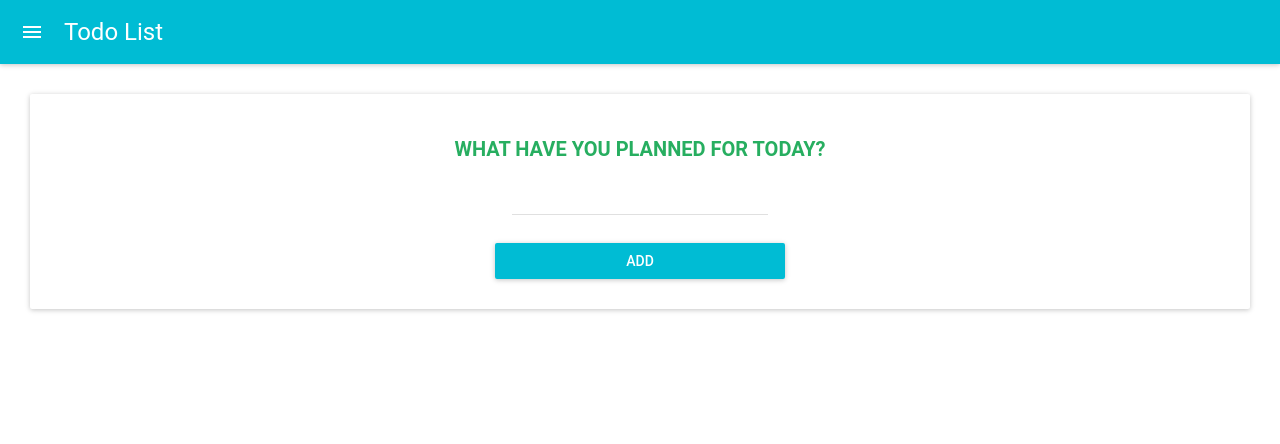
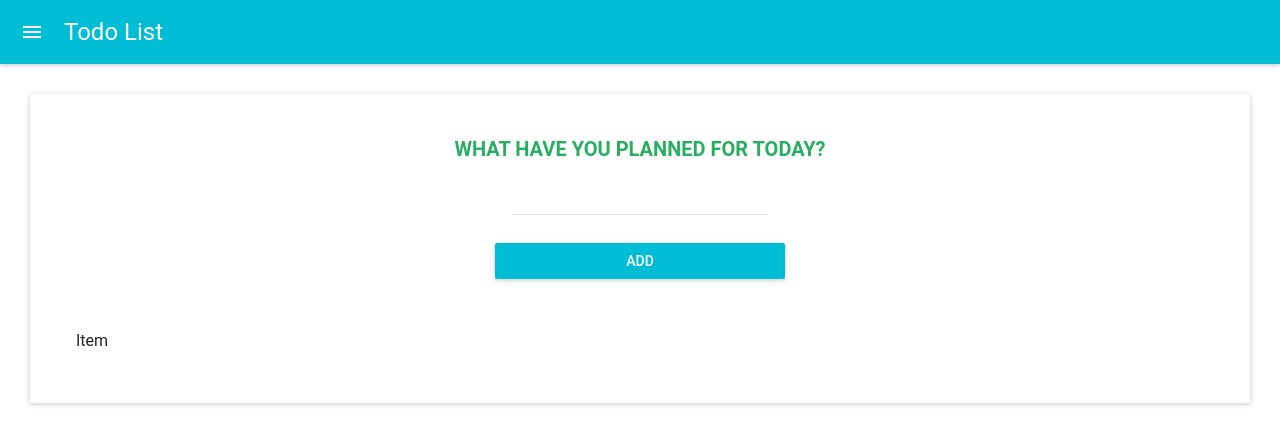
Before and after one commit to KrystianKaminski/todo-list-react-redux, a React (Create React App) app: page / in a window 1280 px wide. Shown: the top 444 px of the page. Built offline with nearby package versions, Linux system fonts and the light colour scheme.

Commit message:
TaskList component

```diff
--- /dev/null
+++ b/src/Todo/TaskList.js
@@ -0,0 +1,21 @@
+import React from 'react'
+
+import { List, ListItem } from 'material-ui/List'
+
+const style = {
+    container: {
+        marginTop: 30
+    }
+}
+
+const TaskList = (props) => (
+    <List
+        style={style.container}
+    >
+        <ListItem
+            primaryText="Item"
+        />
+    </List>
+)
+
+export default TaskList
--- a/src/Todo/Todo.js
+++ b/src/Todo/Todo.js
@@ -3,6 +3,7 @@ import React from 'react'
 import AppBar from 'material-ui/AppBar'
 import Paper from 'material-ui/Paper'
 import AddTask from './AddTask';
+import TaskList from './TaskList';
 
 const style = {
     paper: {
@@ -32,6 +33,7 @@ const Todo = (props) => (
             </h1>
             <AddTask
             />
+            <TaskList />
         </Paper>
     </div>
 )
```
